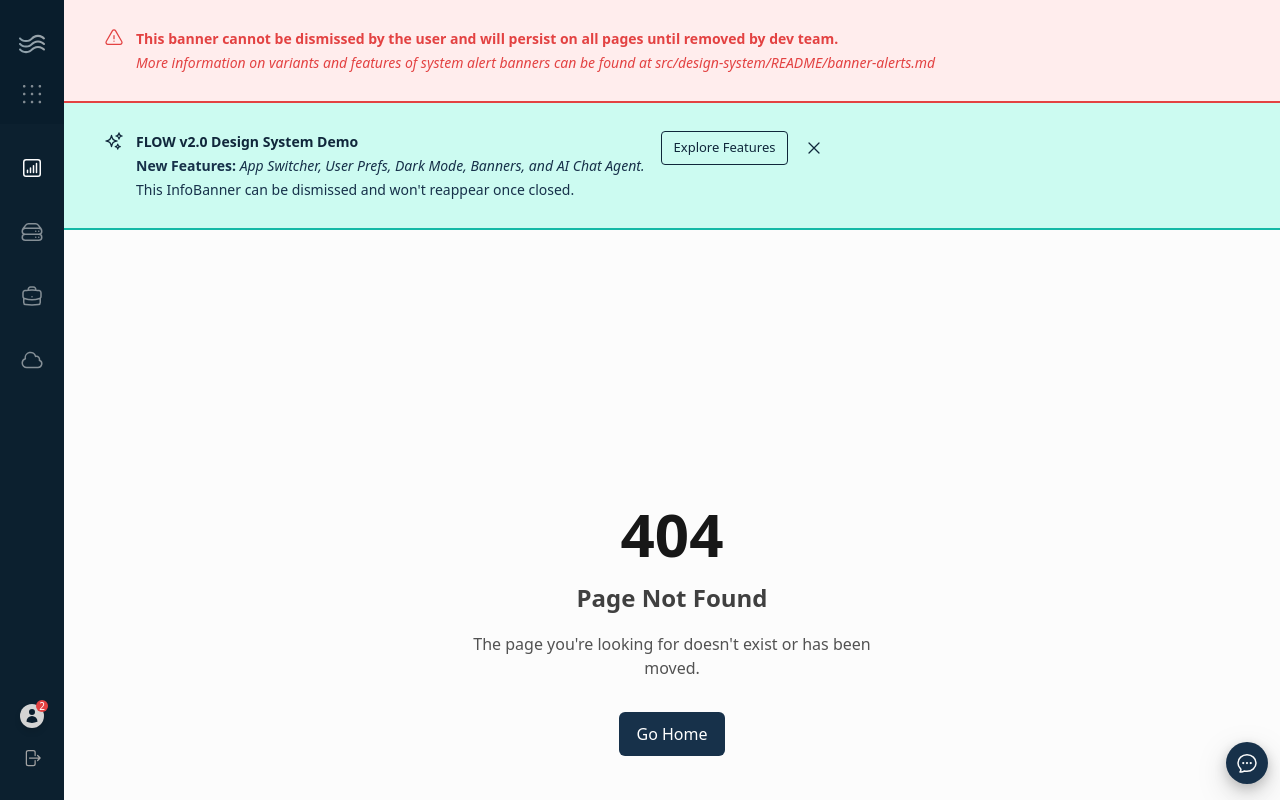
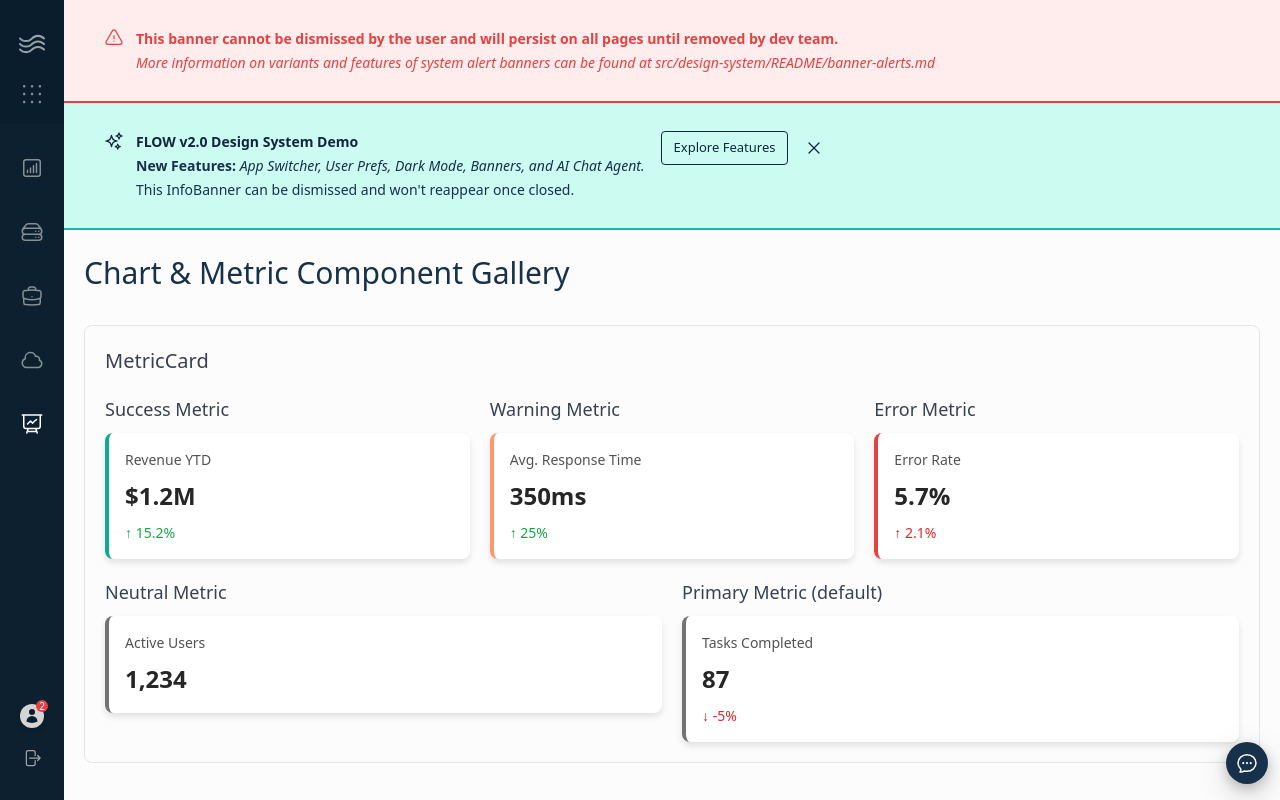
Before and after one commit to m-downing/flow_demo, a Next.js app: page /chart-gallery in a window 1280 px wide. Before the commit this address had no page. Shown: the top 800 px of the page. Built offline with nearby package versions, Linux system fonts and the light colour scheme.

Commit message:
Initial Chart Gallery Tab

```diff
--- /dev/null
+++ b/src/app/chart-gallery/page.tsx
@@ -0,0 +1,5 @@
+import { ChartGallery } from '../../design-system/charts/ChartGallery';
+
+export default function ChartGalleryPage() {
+  return <ChartGallery />;
+}
--- a/src/design-system/charts/ChartGallery.tsx
+++ b/src/design-system/charts/ChartGallery.tsx
@@ -1,3 +1,5 @@
+'use client';
+
 import React from 'react';
 import { MetricCard } from './MetricCard';
 import { PieChart } from './PieChart';
--- a/src/design-system/layout/Sidebar.tsx
+++ b/src/design-system/layout/Sidebar.tsx
@@ -5,7 +5,7 @@ import Image from 'next/image';
 import Link from 'next/link';
 import { useRouter, usePathname } from 'next/navigation';
 import { appTabs } from './constants';
-import { ChartBarSquareIcon, ServerStackIcon, BriefcaseIcon, CloudIcon, ChartPieIcon, ArrowRightStartOnRectangleIcon, ArrowLeftStartOnRectangleIcon, GlobeAltIcon, FireIcon, EyeIcon } from '@heroicons/react/24/outline';
+import { ChartBarSquareIcon, ServerStackIcon, BriefcaseIcon, CloudIcon, ChartPieIcon, PresentationChartLineIcon, ArrowRightStartOnRectangleIcon, ArrowLeftStartOnRectangleIcon, GlobeAltIcon, FireIcon, EyeIcon } from '@heroicons/react/24/outline';
 import { UserIcon } from '@heroicons/react/24/solid';
 import NotificationBadge from '../components/feedback/NotificationBadge';
 import { Spinner } from '../components/feedback';
@@ -131,6 +131,8 @@ export default function Sidebar({ isExpanded, onExpandedChange }: SidebarProps)
       return <CloudIcon className={iconClass} />;
     } else if (iconName === 'ChartPie') {
       return <ChartPieIcon className={iconClass} />;
+    } else if (iconName === 'PresentationChartLine') {
+      return <PresentationChartLineIcon className={iconClass} />;
     } else {
       return (
         <Image
--- a/src/design-system/layout/constants.ts
+++ b/src/design-system/layout/constants.ts
@@ -12,6 +12,7 @@ export const appTabs = {
     { name: "Backlogs", icon: "ServerStack", path: "/backlogs" },
     { name: "KPI's", icon: "Briefcase", path: "/kpi" },
     { name: "Network", icon: "Cloud", path: "/network" },
+    { name: "Chart Gallery", icon: "PresentationChartLine", path: "/chart-gallery" },
   ],
   helius: [dashboardTab],
   mimir: [dashboardTab],
```
